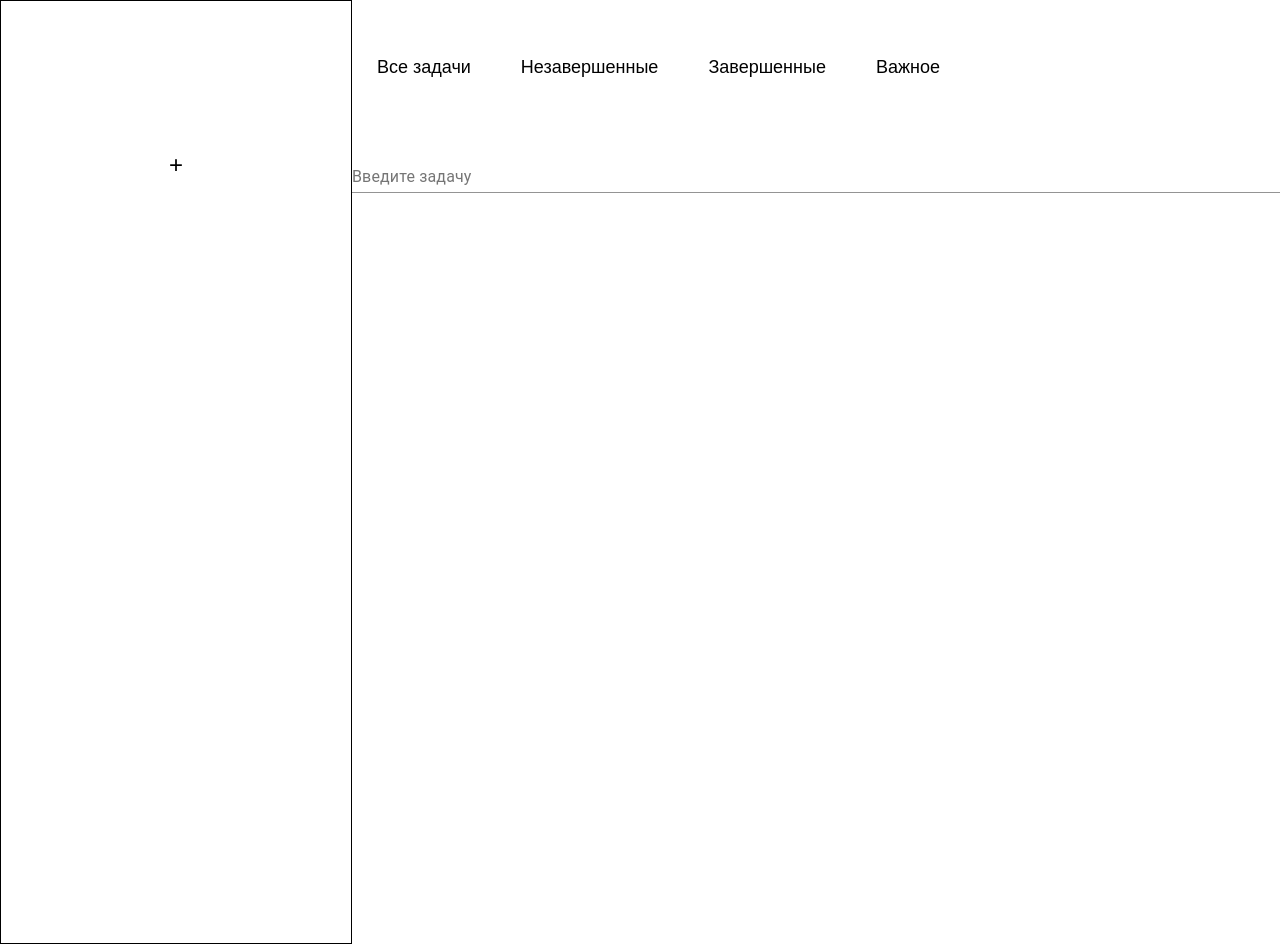
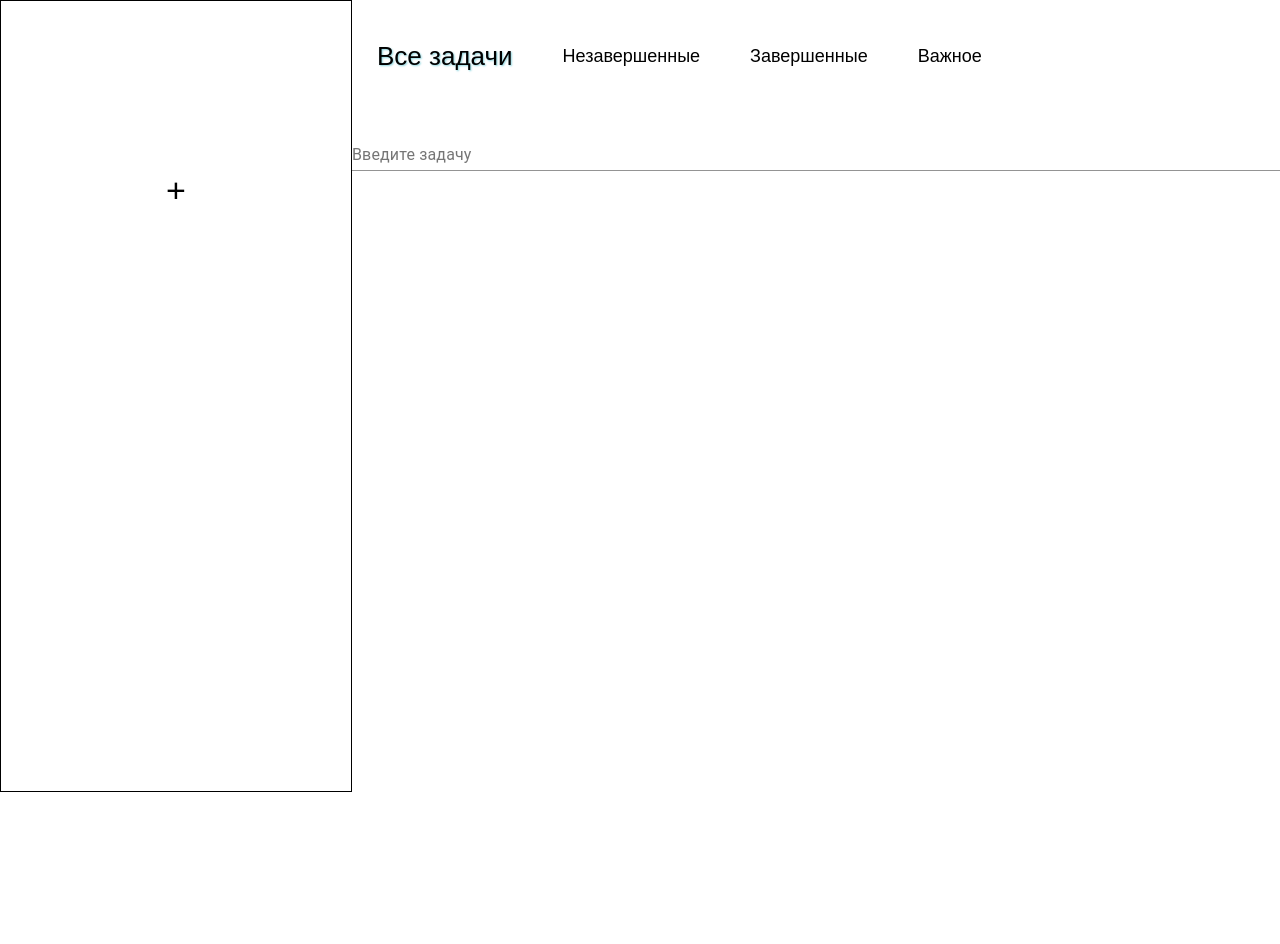
Before and after one commit to heffoo/redux-dnd-todo, a React (Create React App) app: page / in a window 1280 px wide. Shown: the top 944 px of the page. After the commit the page ends 800 px from the top, so only its background shows below. Built offline with nearby package versions, Linux system fonts and the light colour scheme.

Commit message:
scroll in lists list, highlight uppertabs, modal

```diff
--- a/src/App.scss
+++ b/src/App.scss
@@ -16,7 +16,7 @@
 .side-panel {
   grid-area: 1 / 1 / 5 / 2;
   width: 350px;
-  height: 99vh;
+  height: 80vh;
   border: 1px solid black;
 }
 
--- a/src/App.tsx
+++ b/src/App.tsx
@@ -58,7 +58,7 @@ function App() {
 
   return (
     <div className="App">
-      <UpperTabs todos={todos} setFiltered={setFiltered} setTaskState={setTaskState} />
+      <UpperTabs setFiltered={setFiltered} setTaskState={setTaskState} taskState={taskState} />
       <SidePanel key={activeList} activeList={activeList} />
       <div className="main-container">
         <form onSubmit={(e) => addNewTask(e)}>
@@ -71,7 +71,7 @@ function App() {
             onChange={(e) => setValue(e.target.value.trim())}
           />
         </form>
-
+        <div className="modals" id="modals" />
         <ul className="todo-list">
           <div className="block-scroll-wrapper">
             <div className="block-scroll">
--- /dev/null
+++ b/src/components/modal/modal.scss
@@ -0,0 +1,40 @@
+.modal {
+  position: absolute;
+  width: 250px;
+  height: 200px;
+  background-color: wheat;
+  z-index: 5;
+  margin: 0 auto;
+
+  display: flex;
+  justify-content: space-around;
+  flex-direction: column;
+
+  bottom: 43%;
+  left: 43%;
+}
+
+.close-modal-button {
+  position: absolute;
+  cursor: pointer;
+
+  right: 10px;
+  top: 10px;
+  background-color: transparent;
+  font-size: 16px;
+  border: 0;
+  outline: 0;
+  &:hover {
+    transform: scale(1.3);
+  }
+}
+
+.modal-buttons {
+  display: flex;
+  justify-content: space-around;
+}
+
+.modal-text {
+  margin: 25px;
+  font-size: 22px;
+}
--- /dev/null
+++ b/src/components/modal/modal.tsx
@@ -0,0 +1,40 @@
+import React, { FC } from "react";
+import { useDispatch } from "react-redux";
+import { deleteList } from "../../action/actions";
+import { Button } from "@material-ui/core";
+import CloseIcon from "@material-ui/icons/Close";
+
+import "./modal.scss";
+
+interface ModalProps {
+  setModalOpen: any;
+  activeList: null | string;
+}
+
+export const Modal: FC<ModalProps> = ({ setModalOpen, activeList }) => {
+  const dispatch = useDispatch();
+
+  const removeList = () => {
+    dispatch(deleteList(activeList));
+    closeModal();
+  };
+
+  const closeModal = () => {
+    setModalOpen(false);
+  };
+
+  return (
+    <div className="modal">
+      <p className="modal-text">are you sure you want to delete list? </p>
+      <CloseIcon className="close-modal-button task-button" onClick={closeModal} />
+      <div className="modal-buttons">
+        <Button variant="contained" color="secondary" onClick={() => removeList()}>
+          Yes
+        </Button>
+        <Button variant="contained" onClick={closeModal}>
+          No
+        </Button>
+      </div>
+    </div>
+  );
+};
--- a/src/components/side-panel/sidePanel.scss
+++ b/src/components/side-panel/sidePanel.scss
@@ -1,12 +1,13 @@
 .side-panel {
   padding-top: 150px;
+  overflow: auto;
 }
 
-.buttons {
+.side-lists {
   display: flex;
-  position: relative;
   flex-direction: column;
   align-items: center;
+  overflow-x: hidden;
 }
 
 .side-button-list {
@@ -26,6 +27,12 @@
   }
 }
 
+.side-panel .side-delete-list-button {
+  position: absolute;
+  bottom: 60px;
+  left: 20px;
+}
+
 .button-active {
   background-color: rgb(103, 238, 238);
 }
@@ -34,11 +41,16 @@
   cursor: pointer;
   background-color: transparent;
   border: 0;
-  font-size: 24px;
+  font-size: 34px;
+  text-align: center;
 
   &:hover {
     transform: scale(1.3);
   }
+}
+
+.side-add-button-container {
+  text-align: center;
 }
 
 .new-list-input {
@@ -47,3 +59,29 @@
   border: 0;
   border-bottom: 1px solid black;
 }
+
+.side-block-scroll-wrapper {
+  width: calc(100% - 10px);
+}
+
+.side-block-scroll {
+  max-height: 450px;
+  width: calc(100% + 10px);
+  overflow: auto;
+  padding-bottom: 20px;
+  font-size: 14px;
+}
+
+.side-block-scroll::-webkit-scrollbar {
+  width: 5px;
+}
+
+.side-block-scroll::-webkit-scrollbar-thumb {
+  border-radius: 10px 0 0 10px;
+  -webkit-box-shadow: inset 0 0 6px rgba(112, 111, 111, 0.5);
+  background: #79817f;
+}
+
+::-webkit-scrollbar {
+  width: 0;
+}
--- a/src/components/side-panel/sidePanel.tsx
+++ b/src/components/side-panel/sidePanel.tsx
@@ -2,10 +2,12 @@ import React, { useState, FC } from "react";
 import { useAppSelector } from "../../store/store";
 import { ListType } from "../../types/types";
 import { useDispatch } from "react-redux";
-import { setActiveList, AddNewList, deleteList } from "../../action/actions";
+import { setActiveList, AddNewList } from "../../action/actions";
 import { Button } from "@material-ui/core";
 
 import "./sidePanel.scss";
+import ModalPortal from "../modal/portal";
+import { Modal } from "../modal/modal";
 
 interface SidePanelProps {
   activeList: null | string;
@@ -14,6 +16,7 @@ interface SidePanelProps {
 export const SidePanel: FC<SidePanelProps> = ({ activeList }) => {
   const [isCreatingList, setCreatingList] = useState<boolean>(false);
   const [value, setValue] = useState<string>("");
+  const [onModalOpen, setModalOpen] = useState<boolean>(false);
 
   const lists = useAppSelector((store) => store.list);
 
@@ -26,7 +29,9 @@ export const SidePanel: FC<SidePanelProps> = ({ activeList }) => {
 
   return (
     <div className="side-panel">
-      <div className="buttons">
+      <div className="side-block-scroll-wrapper">
+        <div className="side-block-scroll">
+          <div className="side-lists">
             {lists.map((list: ListType) => {
               return (
                 <div key={list.id}>
@@ -40,6 +45,10 @@ export const SidePanel: FC<SidePanelProps> = ({ activeList }) => {
                 </div>
               );
             })}
+          </div>
+        </div>
+      </div>
+      <div className="side-add-button-container">
         {!isCreatingList ? (
           <button className="side-add-list-button" onClick={() => setCreatingList(!isCreatingList)}>
             +
@@ -51,9 +60,19 @@ export const SidePanel: FC<SidePanelProps> = ({ activeList }) => {
         )}
       </div>
       {activeList && (
-        <Button variant="contained" color="secondary" onClick={() => dispatch(deleteList(activeList))}>
+        <Button
+          className="side-delete-list-button"
+          variant="contained"
+          color="secondary"
+          onClick={() => setModalOpen(true)}
+        >
           delete list
         </Button>
+      )}
+      {onModalOpen && (
+        <ModalPortal>
+          <Modal setModalOpen={setModalOpen} activeList={activeList} />
+        </ModalPortal>
       )}
     </div>
   );
--- a/src/components/upper-tabs/upperTabs.scss
+++ b/src/components/upper-tabs/upperTabs.scss
@@ -9,8 +9,14 @@
   white-space: nowrap;
   background-color: transparent;
   cursor: pointer;
-    font-size: 18px;
+  font-size: 18px;
   &:hover {
     transform: scale(1.3);
   }
 }
+
+.active-upper-button {
+  @extend .upper-button;
+  font-size: 26px;
+  text-shadow: 1px 1px 2px rgb(136, 211, 221);
+}
--- a/src/components/upper-tabs/upperTabs.tsx
+++ b/src/components/upper-tabs/upperTabs.tsx
@@ -1,15 +1,14 @@
 import React, { FC } from "react";
-import { TaskType } from "../../types/types";
 
 import "./upperTabs.scss";
 
 interface UpperTabsProps {
-  todos: Array<TaskType>;
   setTaskState: (value: string) => void;
   setFiltered: (value: boolean) => void;
+  taskState: string;
 }
 
-export const UpperTabs: FC<UpperTabsProps> = ({ setTaskState, setFiltered }) => {
+export const UpperTabs: FC<UpperTabsProps> = ({ setTaskState, setFiltered, taskState }) => {
   const showAll = (value: string) => {
     setTaskState(value);
     if (value === "allTasks") {
@@ -19,16 +18,28 @@ export const UpperTabs: FC<UpperTabsProps> = ({ setTaskState, setFiltered }) =>
 
   return (
     <div className="upper-buttons">
-      <button className="upper-button" onClick={() => showAll("allTasks")}>
+      <button
+        className={taskState === "allTasks" ? "active-upper-button" : "upper-button"}
+        onClick={() => showAll("allTasks")}
+      >
         Все задачи
       </button>
-      <button className="upper-button" onClick={() => showAll("notCompleted")}>
+      <button
+        className={taskState === "notCompleted" ? "active-upper-button" : "upper-button"}
+        onClick={() => showAll("notCompleted")}
+      >
         Незавершенные
       </button>
-      <button className="upper-button" onClick={() => showAll("Completed")}>
+      <button
+        className={taskState === "Completed" ? "active-upper-button" : "upper-button"}
+        onClick={() => showAll("Completed")}
+      >
         Завершенные
       </button>
-      <button className="upper-button" onClick={() => showAll("Favorite")}>
+      <button
+        className={taskState === "Favorite" ? "active-upper-button" : "upper-button"}
+        onClick={() => showAll("Favorite")}
+      >
         Важное
       </button>
     </div>
--- a/src/store/store.ts
+++ b/src/store/store.ts
@@ -4,7 +4,6 @@ import { TypedUseSelectorHook, useSelector} from 'react-redux';
 import appReducer from "../reducers/appReducer";
 import thunk from 'redux-thunk';
 import {composeWithDevTools} from 'redux-devtools-extension'
-
 
 const rootReducer = combineReducers({
     list: listReducer,
```
Also changed, not shown: src/components/modal(unused)/modal.scss (deleted, +0 -30 lines), src/components/modal(unused)/modal.tsx (deleted, +0 -16 lines), src/components/modal/portal.js (renamed from src/components/modal(unused)/portal.js). Lines whose indentation alone changed are shown as unchanged.
